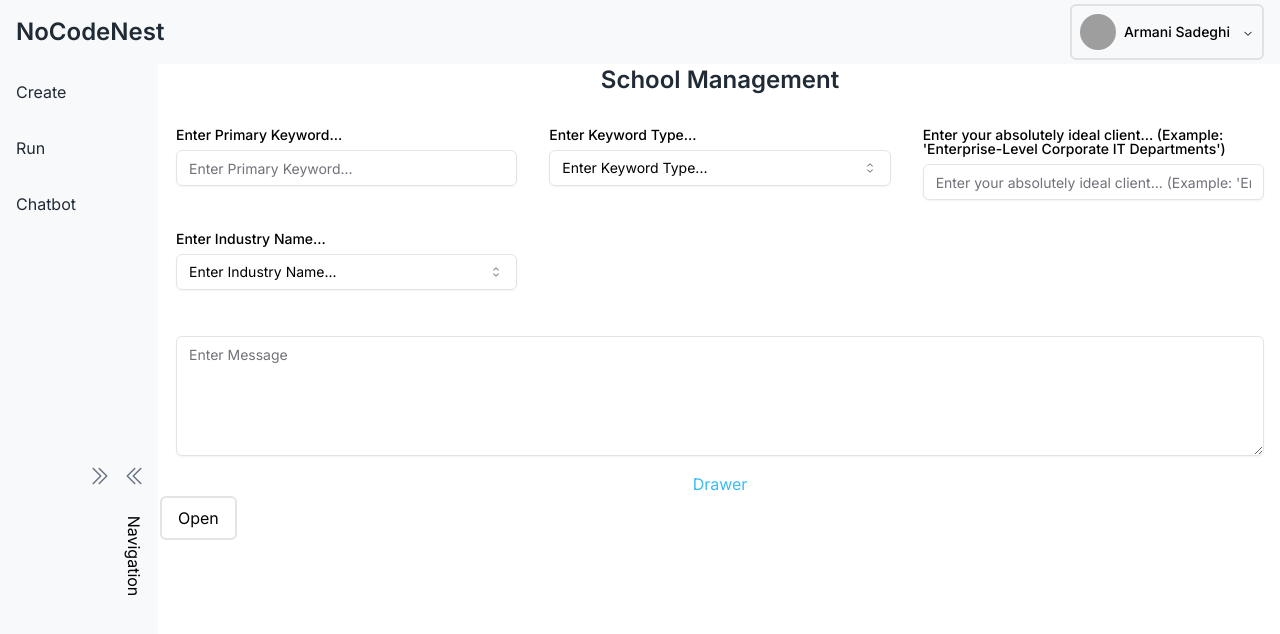
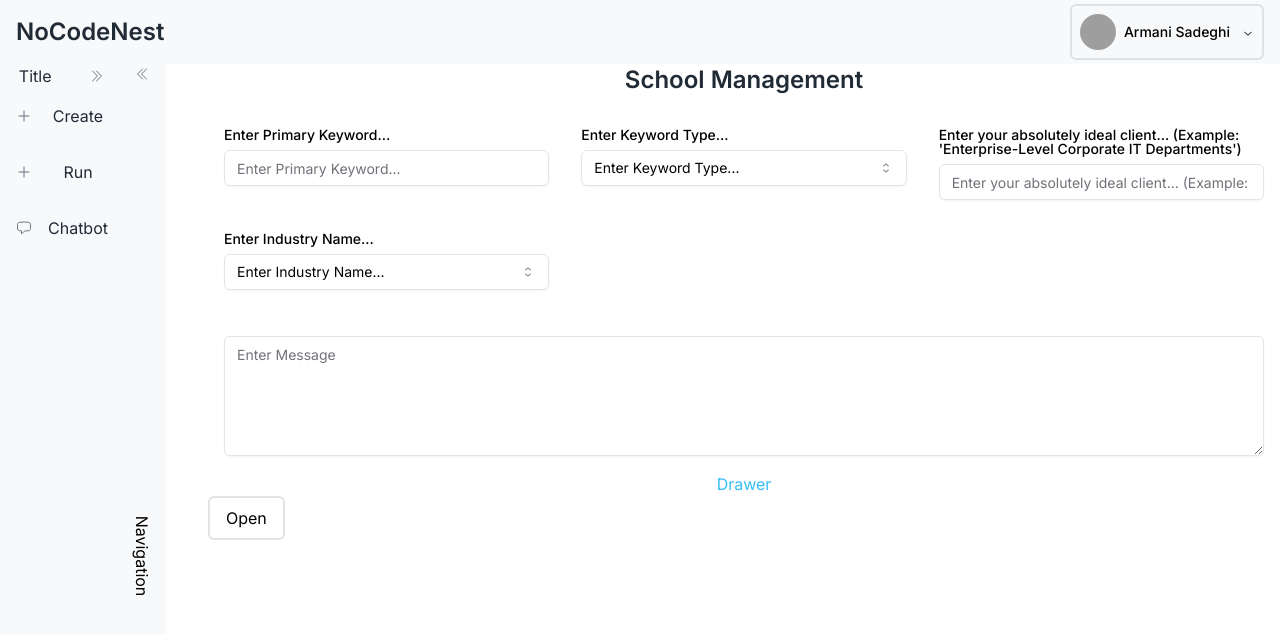
Before and after one commit to AI-Matrix-Engine/ame-react-frontend, a Next.js app: page / in a window 1280 px wide. Shown: the top 634 px of the page. Built offline with nearby package versions, Linux system fonts and the light colour scheme; grey boxes are pictures that could not be loaded.

Commit message:
Worked on the sidebars logic, fixed imports.

```diff
--- a/src/components/Header.tsx
+++ b/src/components/Header.tsx
@@ -28,7 +28,7 @@
 //         CT
 //       </Avatar.Fallback>
 //     </Avatar.Root>
-//             Armani Sadeghi
+//             Armani Siddiqui
 //             <CaretDownIcon
 //               className="text-violet10 relative top-[1px] transition-transform duration-[250] ease-in group-data-[state=open]:-rotate-180"
 //               aria-hidden
@@ -108,7 +108,7 @@ export const Header = ()=> {
       <AvatarImage src="https://github.com/shadcn.png" alt="@shadcn"  />
       <AvatarFallback>CN</AvatarFallback>
     </Avatar>
-             <p> Armani Sadeghi</p>
+             <p>Armani Sadeghi</p>
           </NavigationMenuTrigger>
           <NavigationMenuContent>
             <ul className="flex flex-col gap-3 p-2 w-[200px]  ">
--- a/src/components/LeftNavbar.tsx
+++ b/src/components/LeftNavbar.tsx
@@ -1,20 +1,15 @@
 "use client";
 import Link from "next/link";
-import { useState } from "react";
 import { ChevronDoubleRightIcon } from "@heroicons/react/24/outline";
 import { ChevronDoubleLeftIcon } from "@heroicons/react/24/outline";
-import { on } from "stream";
-// import { PaperAirplaneIcon } from '@heroicons/react/24/outline'
 
 type navItem = {
   name: string;
   path: string;
 }
-
 type styleType = {
   width: string;
 }
-
 type leftSideBarType = {
   id: string;
   navItems: navItem[];
@@ -22,43 +17,52 @@ type leftSideBarType = {
   collapsedStyles: styleType;
   toggle: boolean;
 }
-
 type LeftNavbarProps = {
   details: leftSideBarType;
   onHandle: (id: string) => void;
 }
 
-export const LeftNavbar = ({ details, onHandle }: LeftNavbarProps) => {
-  const { id, navItems, expandedStyles, collapsedStyles, toggle } = details;
-  console.log("id**", id);
+export const LeftNavbar = ({ details, onHandle, }: LeftNavbarProps) => {
+
+  const { id, navItems, toggle } = details;
+
   return (
     <div
       className={`bg-[#F8F9FB] text-white   h-screen relative `}
     >
+
       {toggle ? (
       <>
-        <ul className="flex flex-col">
+            <div className="flex justify-around items-center">
+        <h5 className="text-[#212B36] text-center ">Title</h5>
+        <button onClick={()=>onHandle(id)}>
+        <ChevronDoubleRightIcon className="h-4 w-4 text-gray-500 flex justify-end" />
+             </button>
+      </div>
+        <ul className="flex flex-col justify-between items-between">
           {navItems.map((item) => (
             <li key={item.name}>
               <Link
                 href={item.path}
-                className="flex  text-[#212B36] p-4 hover:bg-[#EFF1F4] cursor-pointer"
+                className="flex  text-[#212B36] p-4 hover:bg-[#EFF1F4] cursor-pointer justify-between items-center gap-4"
               >
-                {item.name}
+               <div>  {item.icon}</div>
+               <h4 className="text-center flex-1"> {item.name}</h4>
+
               </Link>
             </li>
           ))}
         </ul>
-              <button onClick={()=>onHandle(id)} className="absolute  top-[50%] right-0">
-              <ChevronDoubleRightIcon className="h-6 w-6 text-gray-500 flex justify-end" />
-            </button>
+
       </>
       ) : (
-        <div className="relative h-full flex gap-2 flex-col justify-center items-center  ">
+        <div className=" h-full flex  flex-col  items-center  ">
 
-          <button onClick={()=>onHandle(id)} className=" flex justify-center items-center absolute top-[50%] ">
-            <ChevronDoubleLeftIcon className="h-6 w-6 text-gray-500 flex justify-end" />
+         <div>
+         <button onClick={()=>onHandle(id)} >
+            <ChevronDoubleLeftIcon className="h-4 w-4 text-gray-500 flex justify-end" />
           </button>
+          </div>
           <h4 className="text-black rotate-90 absolute top-[60%] ">
             Navigation
           </h4>
--- a/src/components/Main.tsx
+++ b/src/components/Main.tsx
@@ -9,17 +9,22 @@ import {
   SheetHeader,
   SheetTitle,
   SheetTrigger,
-} from "@/components/UI/sheet";
+} from "./UI/sheet";
 import { FormData } from "./Run/Run";
+import {
+  PlusIcon,
+  ChatBubbleLeftIcon,
+  EnvelopeIcon,
+} from "@heroicons/react/24/outline";
+import { PersonIcon,ChatBubbleIcon } from "@radix-ui/react-icons";
+
 type navItem = {
   name: string;
   path: string;
 };
-
 type styleType = {
   width: string;
 };
-
 type leftSideBarType = {
   id: string;
   navItems: navItem[];
@@ -29,68 +34,115 @@ type leftSideBarType = {
 };
 
 const mostLeftNavItems = [
-  { name: "Create", path: "/create" },
-  { name: "Run", path: "/run" },
-  { name: "Chatbot", path: "/chatbot" },
+  {
+    name: "Create",
+    path: "/create",
+    icon: <PlusIcon className="h-4 w-4 text-gray-500" />,
+  },
+  {
+    name: "Run",
+    path: "/run",
+    icon: <PlusIcon className="h-4 w-4 text-gray-500" />,
+  },
+  {
+    name: "Chatbot",
+    path: "/chatbot",
+    icon: <ChatBubbleLeftIcon className="h-4 w-4 text-gray-500" />,
+  },
 ];
-
 const leftNavItems = [
-  { name: "WhatsApp", path: "/create" },
-  { name: "Emails", path: "/run" },
-  { name: "Clients", path: "/chatbot" },
+  {
+    name: "WhatsApp",
+    path: "/create",
+    icon: <ChatBubbleIcon className="h-4 w-4 text-gray-500" />,
+  },
+  {
+    name: "Emails",
+    path: "/run",
+    icon: <EnvelopeIcon className="h-4 w-4 text-gray-500" />,
+  },
+  {
+    name: "Clients",
+    path: "/chatbot",
+    icon: <PersonIcon className="h-4 w-4 text-gray-500" />,
+  },
 ];
-
 const leftSideBars: leftSideBarType[] = [
   {
     id: "1",
     navItems: mostLeftNavItems,
-    expandedStyles: { width: "w-28" },
+    expandedStyles: { width: "w-30" },
     collapsedStyles: { width: "w-12" },
     toggle: true,
   },
   {
     id: "2",
     navItems: leftNavItems,
-    expandedStyles: { width: "left-[112px] w-28" },
-    collapsedStyles: { width: "left-[110px] w-12" },
+    expandedStyles: { width: "left-[120px] w-30" },
+    collapsedStyles: { width: "left-[118px] w-12" },
     toggle: false,
   },
 ];
 
 export const Main = ({ children }) => {
+
   const [sideBars, setSideBars] = useState(leftSideBars);
-  // const [handleSidebar, setHandleSidebar] = useState<navbar>({
-  //   first: true,
-  //   second: false,
-  // });
-
-  const updateId = () => {
-    return (Math.floor(Math.random() * 3) + 2).toString();
-  }
 
   const handleNavigation = (id: string) => {
-    // const updatedSideBars = sideBars.map((sideBar) => sideBar.id === id ? ({...sideBar, toggle: !sideBar.toggle, id: updateId()}): ({...sideBar, id: updateId()}))
     const updatedSideBars = sideBars.map((sideBar: leftSideBarType) => {
       if (sideBar.id === id) {
-        if ((sideBar.id === "1" && sideBar.toggle)) {
+        if (sideBar.id === "1" && sideBar.toggle) {
           setSideBars((prev) => {
-            prev[1].collapsedStyles.width = "left-[40px] w-12";
+            if (sideBar.toggle) {
+              console.log("Second Toggle is open** ");
+              prev[1].expandedStyles.width = "left-[48px] w-30";
+            }
+
+            prev[1].collapsedStyles.width = "left-[48px] w-12";
+            return [...prev];
+          });
+        } else if (sideBar.id === "1" && !sideBar.toggle) {
+          setSideBars((prev) => {
+            if (!sideBar.toggle) {
+              prev[1].expandedStyles.width = "left-[120px] w-30";
+            }
+
+            prev[1].collapsedStyles.width = "left-[118px] w-12";
+            return [...prev];
+          });
+        } else if (sideBar.id === "2" && sideBar.toggle) {
+          setSideBars((prev) => {
+            if (sideBar.toggle) {
+              console.log("Second Toggle is close*** ");
+              if (!prev[0].toggle) {
+                prev[1].collapsedStyles.width = "left-[48px] w-12";
+              } else {
+                prev[1].collapsedStyles.width = "left-[118px] w-12";
+              }
+            }
+
+            // prev[1].collapsedStyles.width = "left-[110px] w-12";
+            return [...prev];
+          });
+        } else if (sideBar.id === "2" && !sideBar.toggle) {
+          setSideBars((prev) => {
+            if (!sideBar.toggle) {
+              console.log("Second Toggle is close*** ");
+              prev[1].collapsedStyles.width = "left-[118px] w-12";
+            }
+
+            // prev[1].collapsedStyles.width = "left-[110px] w-12";
+            return [...prev];
+          });
+        } else {
+          setSideBars((prev) => {
+            prev[1].collapsedStyles.width = "left-[118px] w-12";
             return [...prev];
           });
         }
 
-        else {
-          setSideBars((prev) => {
-            prev[1].collapsedStyles.width = "left-[110px] w-12";
-            return [...prev];
-          });
-
-        }
-
         return { ...sideBar, toggle: !sideBar.toggle };
-      }
-
-      else {
+      } else {
         return sideBar;
       }
     });
@@ -115,7 +167,11 @@ export const Main = ({ children }) => {
         ))}
         <div
           className={`flex-1 ${
-            sideBars[0].toggle && sideBars[1].toggle ? "ml-56" : "ml-40"
+            sideBars[0].toggle && sideBars[1].toggle
+              ? "ml-[264px]"
+              : !sideBars[0].toggle && !sideBars[1].toggle
+              ? "ml-28"
+              : "ml-52"
           }`}
         >
           {children}
--- a/src/components/UI/command.tsx
+++ b/src/components/UI/command.tsx
@@ -5,8 +5,8 @@ import { type DialogProps } from "@radix-ui/react-dialog"
 import { MagnifyingGlassIcon } from "@radix-ui/react-icons"
 import { Command as CommandPrimitive } from "cmdk"
 
-import { cn } from "@/lib/utils"
-import { Dialog, DialogContent } from "@/components/UI/dialog"
+import { cn } from "../../lib/utils"
+import { Dialog, DialogContent } from "./dialog"
 
 const Command = React.forwardRef<
   React.ElementRef<typeof CommandPrimitive>,
--- a/src/components/UI/form.tsx
+++ b/src/components/UI/form.tsx
@@ -10,8 +10,8 @@ import {
   useFormContext,
 } from "react-hook-form"
 
-import { cn } from "@/lib/utils"
-import { Label } from "@/components/UI/label"
+import { cn } from "../../lib/utils"
+import { Label } from "../../components/UI/label"
 
 const Form = FormProvider
 
--- a/src/components/UI/toast.tsx
+++ b/src/components/UI/toast.tsx
@@ -4,7 +4,7 @@ import { Cross2Icon } from "@radix-ui/react-icons"
 import * as ToastPrimitives from "@radix-ui/react-toast"
 import { cva, type VariantProps } from "class-variance-authority"
 
-import { cn } from "@/lib/utils"
+import { cn } from "../../lib/utils"
 
 const ToastProvider = ToastPrimitives.Provider
 
--- a/src/components/UI/toaster.tsx
+++ b/src/components/UI/toaster.tsx
@@ -7,9 +7,8 @@ import {
   ToastProvider,
   ToastTitle,
   ToastViewport,
-} from "@/components/ui/toast"
-
-import { useToast } from "@/components/UI/use-toast"
+} from "./toast"
+import { useToast } from "./use-toast"
 
 export function Toaster() {
   const { toasts } = useToast()
--- a/src/components/UI/use-toast.ts
+++ b/src/components/UI/use-toast.ts
@@ -4,7 +4,7 @@ import * as React from "react"
 import type {
   ToastActionElement,
   ToastProps,
-} from "@/components/UI/toast"
+} from "../UI/toast"
 
 const TOAST_LIMIT = 1
 const TOAST_REMOVE_DELAY = 1000000
```
Also changed, not shown: src/components/Create/Create.tsx (+11 -18 lines), 1 other file (tests, documents, lock files or other folders).
